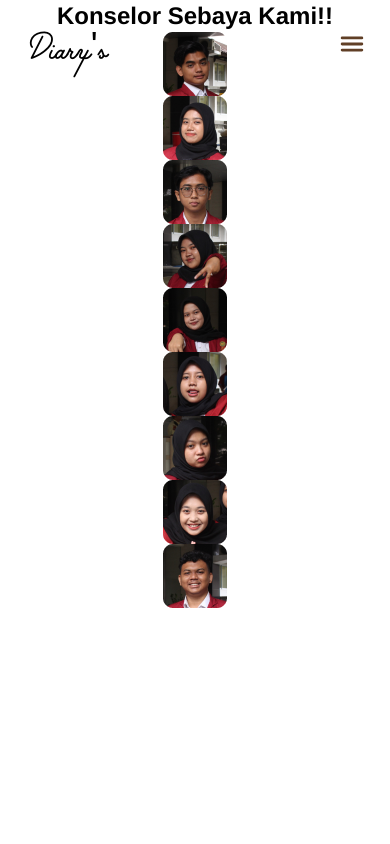
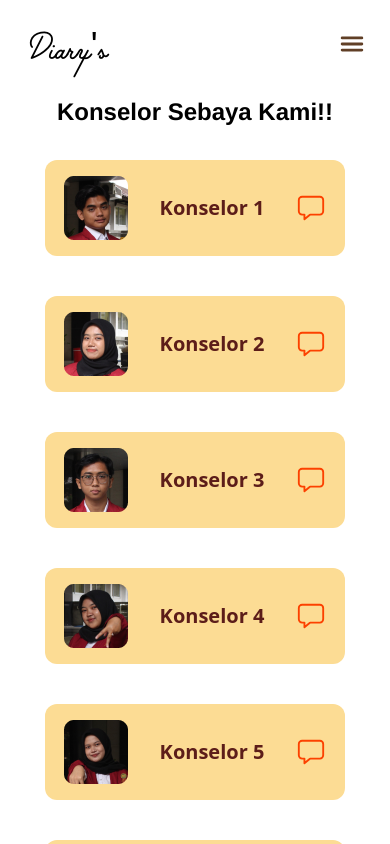
Before and after one commit to abriadm/diary, a React (Vite) app: page /konselor in a window 390 px wide. Shown: the top 844 px of the page. Built offline with nearby package versions, Linux system fonts and the light colour scheme.

Commit message:
responsive fix issue

```diff
--- a/src/components/Navbar.jsx
+++ b/src/components/Navbar.jsx
@@ -30,7 +30,7 @@ function Navbar() {
       {/* Desktop */}
       <div className="hidden sm:inline-flex bg-transparent sm:w-full justify-between font-helvetica items-center py-6 px-28">
         <Link to="/" className="text-6xl text-[#ad9a2c] font-bold font-palmCanyon">
-          Diary's
+          Diary&#39;s
         </Link>
         <div className="flex sm:flex-row gap-x-6 font-semibold text-xl">
           <Link
@@ -62,12 +62,12 @@ function Navbar() {
 
       {/* Mobile */}
       <div className="inline-flex fixed top-0 sm:hidden items-center justify-between  overflow-hidden w-[90%] py-4 mt-2">
-        <h1 className="text-4xl font-palmCanyon pl-3">Diary's</h1>
+        <h1 className="text-4xl font-palmCanyon pl-3">Diary&#39;s</h1>
         <button onClick={handleClick} className="transition ease-in duration-300 delay-100 hover:bg-[#FFEAC5] p-1 rounded-md text-[#603F26] hover:shadow-md"><IoMenu className="text-3xl" /></button>
       </div>
       <div ref={menuRef} className={`absolute z-40 transition ease-in duration-300 top-0 right-0 ${open ? 'translate-x-0' : 'translate-x-72'} w-64 bg-[#FFEAC5] text-[#603F26] h-screen`}>
         <div className="flex items-center justify-between py-4 px-6">
-          <h1 className="font-palmCanyon text-4xl">Diary's</h1>
+          <h1 className="font-palmCanyon text-4xl">Diary&#39;s</h1>
           <button onClick={handleClick} className="pt-2 hover:text-black transition ease-in duration-200"><IoClose className="text-4xl" /></button>
         </div>
         <div className="flex flex-col mt-8 gap-y-3 px-6">
--- a/src/pages/Konselor.jsx
+++ b/src/pages/Konselor.jsx
@@ -1,4 +1,3 @@
-import React from 'react'
 import { profile } from '../components/data'
 import { IoChatboxOutline } from "react-icons/io5";
 import { Link } from 'react-router-dom';
@@ -6,35 +5,29 @@ import { Link } from 'react-router-dom';
 function Konselor() {
 
   const listItem = profile.map((item) => (
-    <Link to={item.url} key={item.id} className='w-[300px] bg-[#FCDC94] flex items-center justify-center gap-x-8 py-4 transition duration-300 ease-in hover:shadow-xl rounded-xl'>
-      <img src={item.img} alt={item.title} />
-      <h3 className='text-xl text-[#5C1D19] font-bold'>{item.title}</h3>
+    <Link
+      to={item.url}
+      key={item.id}
+      className='w-full max-w-[300px] h-fit bg-[#FCDC94] flex items-center justify-center gap-x-8 py-4 transition duration-300 ease-in hover:shadow-xl rounded-xl'
+    >
+      <img
+        src={item.img}
+        alt={item.title}
+        className='max-w-[100px] object-contain'
+      />
+      <h3
+        className='text-xl text-[#5C1D19] font-bold'
+      >{item.title}</h3>
       <IoChatboxOutline className='text-3xl font-bold text-[#FC4100]' />
-    </Link>
-  ))
-
-  const mobileItem = profile.map((item) => (
-    <Link to={item.url} key={item.id}>
-      <img src={item.img} alt={item.title} />
-
     </Link>
   ));
 
   return (
-    <div className='flex flex-col w-full sm:mt-14 items-center'>
-      <h1 className='text-2xl sm:text-3xl font-bold font-helvetica'>Konselor Sebaya Kami!!</h1>
-      {/* Desktop */}
-      <div className='hidden sm:inline-flex flex-wrap mt-12 gap-y-9 gap-x-11 w-[990px]'>
+    <div className='flex flex-col w-full overflow-x-hidden pt-24 sm:mt-14 h-screen items-center'>
+      <h1 className='text-2xl sm:text-3xl font-bold font-helvetica text-center'>Konselor Sebaya Kami!!</h1>
+      <div className='flex flex-col pb-10 md:flex-row md:flex-wrap mt-8 gap-y-10 gap-x-11 w-[300px] overflow-x-hidden md:w-[990px] h-fit'>
         {listItem}
       </div>
-
-      {/* Mobile */}
-      <div className='inline-flex flex-col sm:hidden'>
-        {mobileItem}
-      </div>
-
-      {/* Line */}
-
     </div>
   )
 }
```
